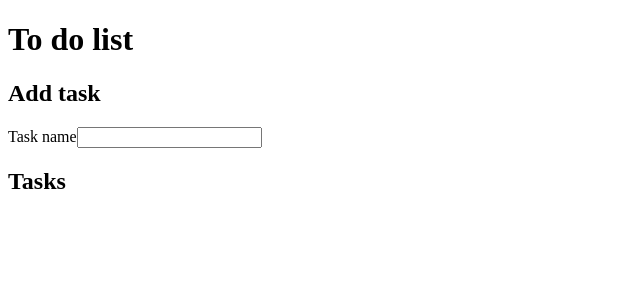
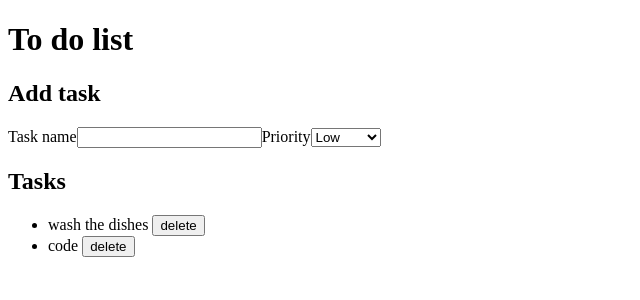
Before and after one commit to brunomisto/todo-list, a React app: page / in a window 1280 px wide. Shown: the top 300 px of the page, without its empty margins (0-640 px from the left). Built offline with nearby package versions, Linux system fonts and the light colour scheme; the HTML template or start-up script is replaced by a standard one.

Commit message:
Add priority and placeholders tasks

```diff
--- a/src/App.jsx
+++ b/src/App.jsx
@@ -3,10 +3,26 @@ import { useState } from "react";
 
 function App() {
   const [taskName, setTaskName] = useState("");
-  const [tasks, setTasks] = useState([]);
+  const [taskPriority, setTaskPriority] = useState("low");
+  const [tasks, setTasks] = useState([
+    {
+      id: uuidv4(),
+      name: "wash the dishes",
+      priority: "low",
+    },
+    {
+      id: uuidv4(),
+      name: "code",
+      priority: "high",
+    },
+  ]);
 
   const handleTaskNameChange = (event) => {
     setTaskName(event.target.value);
+  };
+
+  const handleTaskPriorityChange = (event) => {
+    setTaskPriority(event.target.value);
   };
 
   const handleNewTask = (event) => {
@@ -15,6 +31,7 @@ function App() {
     const newTask = {
       id: uuidv4(),
       name: taskName,
+      priority: taskPriority,
     };
 
     setTasks(tasks.concat(newTask));
@@ -34,6 +51,14 @@ function App() {
           Task name
           <input value={taskName} onChange={handleTaskNameChange} />
         </label>
+        <label>
+          Priority
+          <select value={taskPriority} onChange={handleTaskPriorityChange}>
+            <option value="high">High</option>
+            <option value="medium">Medium</option>
+            <option value="low">Low</option>
+          </select>
+        </label>
       </form>
       <h2>Tasks</h2>
       <ul>
```
